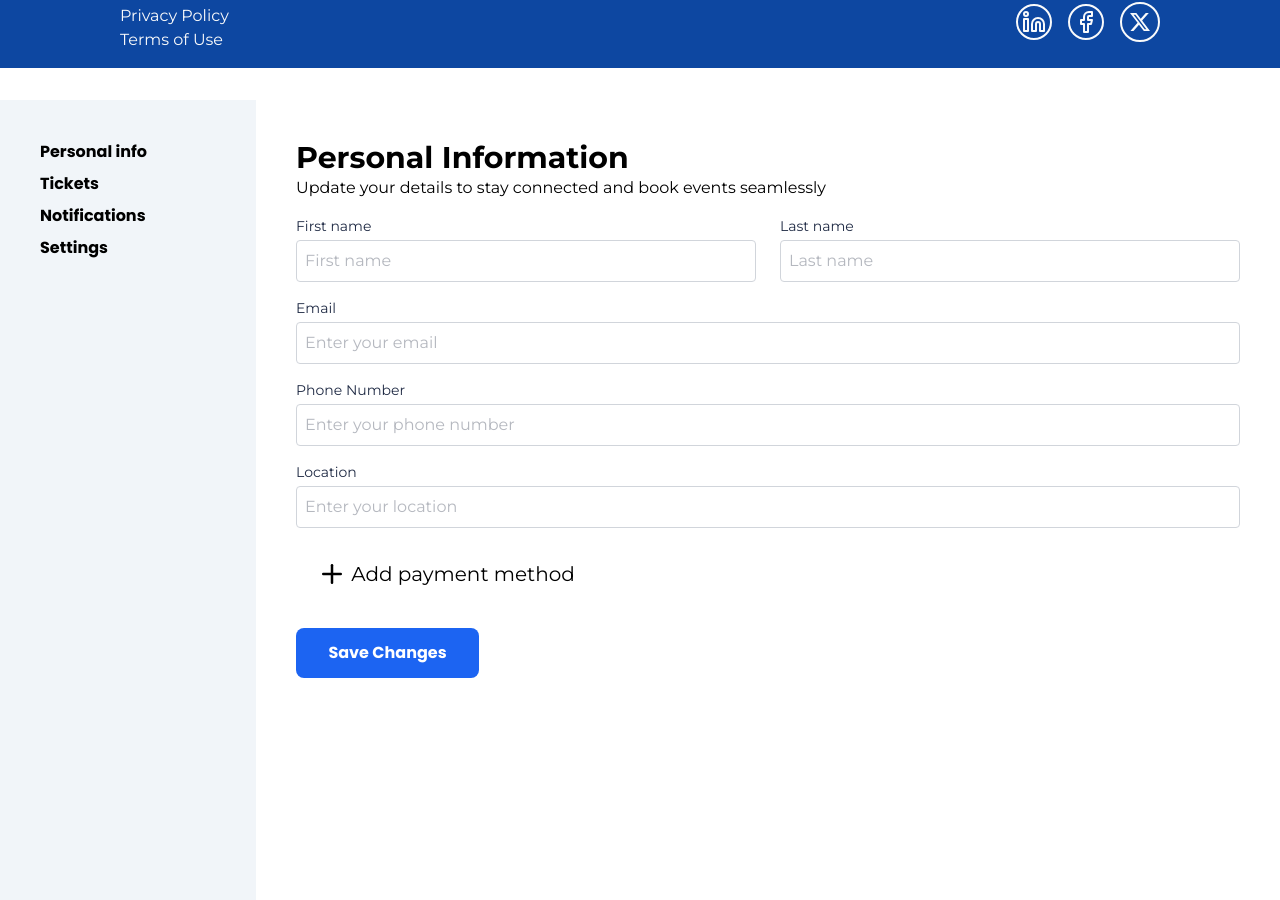
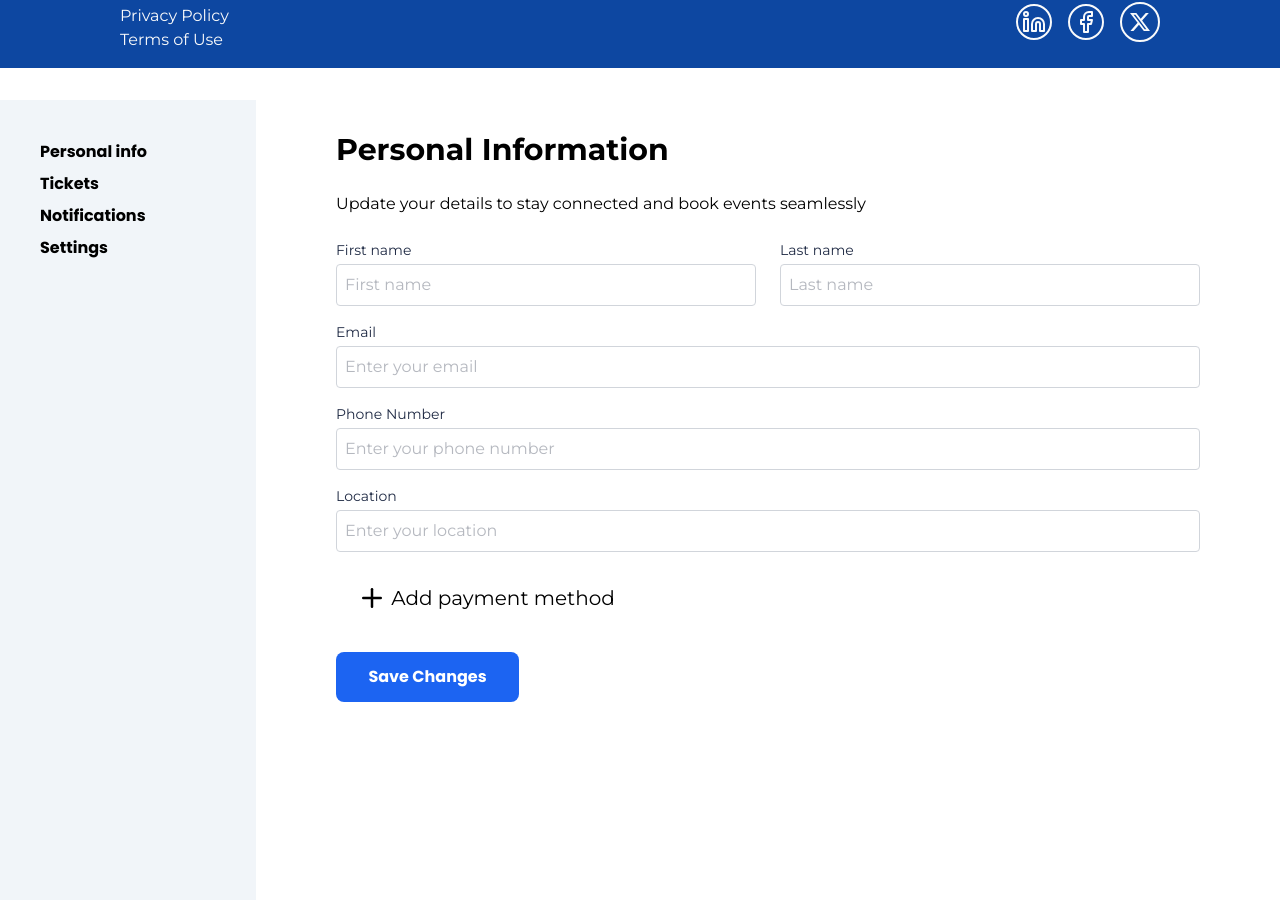
Before and after one commit to mafindijr/easy-ticketing-app, a React (Vite) app: page / in a window 1280 px wide. Shown: the part 2660-3560 px from the top of the page. Built offline with nearby package versions, Linux system fonts and the light colour scheme.

Commit message:
fix: make some changes

```diff
--- a/src/components/Profile.jsx
+++ b/src/components/Profile.jsx
@@ -32,11 +32,11 @@ export default function Profile() {
               <li className="mb-2"><a href="#" className="font-bold">Settings</a></li>
              </ul>
         </nav>
-        <main className="col-span-4 p-10">
+        <main className="col-span-4 px-20 py-4">
           <div>
 
-            <h1 className="font-montserrat font-[700] text-3xl leading-[36px]">Personal Information</h1>
-            <p className="font-montserrat">Update your details to stay connected and book events seamlessly</p>
+            <h1 className="font-montserrat font-[700] text-3xl leading-[68px] mb-2">Personal Information</h1>
+            <p className="font-montserrat mb-2">Update your details to stay connected and book events seamlessly</p>
 
             <form>
 
```
